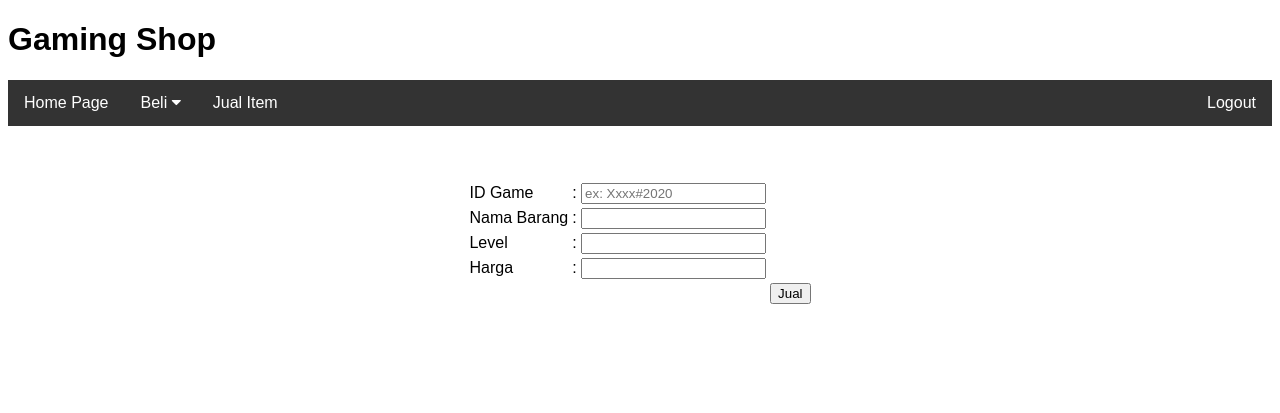
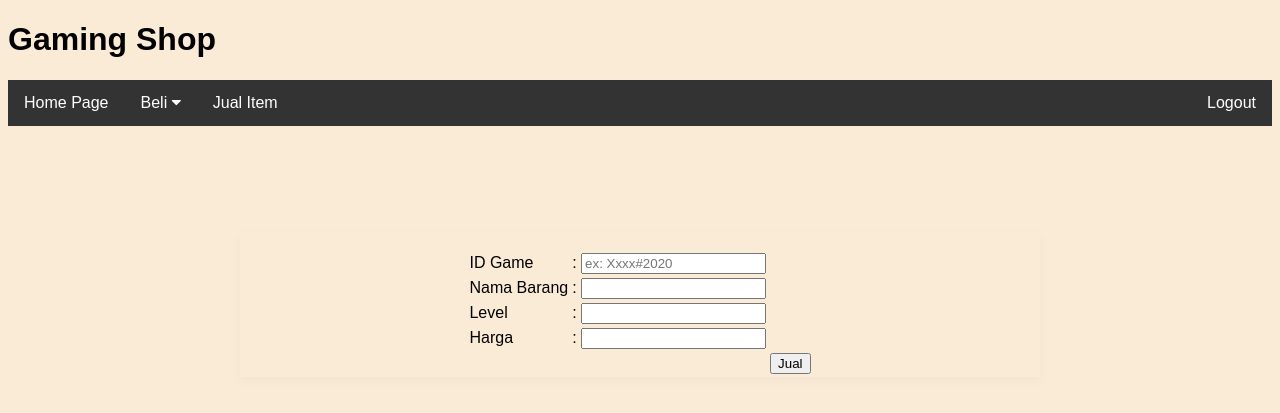
Before and after one commit to Daffa160/UAS_Pweb, a PHP site: page /jual.php in a window 1280 px wide. Shown: the top 413 px of the page. Run offline with PHP 8.4, Linux system fonts and the light colour scheme.

```diff
--- a/css/main_style.css
+++ b/css/main_style.css
@@ -1,5 +1,16 @@
+.kartu{
+	width: 800px;
+    margin: 0 auto;
+    margin-top: 70px;
+    box-shadow: 0 0.25rem 0.75rem rgba(0,0,0,.03);
+	transition: all .3s;
+}
+
 body {
 	font-family: Arial, Helvetica, sans-serif;
+	background-color: antiquewhite;
+	background-repeat: no-repeat;
+	background-size: cover;
   }
 
 .navbar {
```
